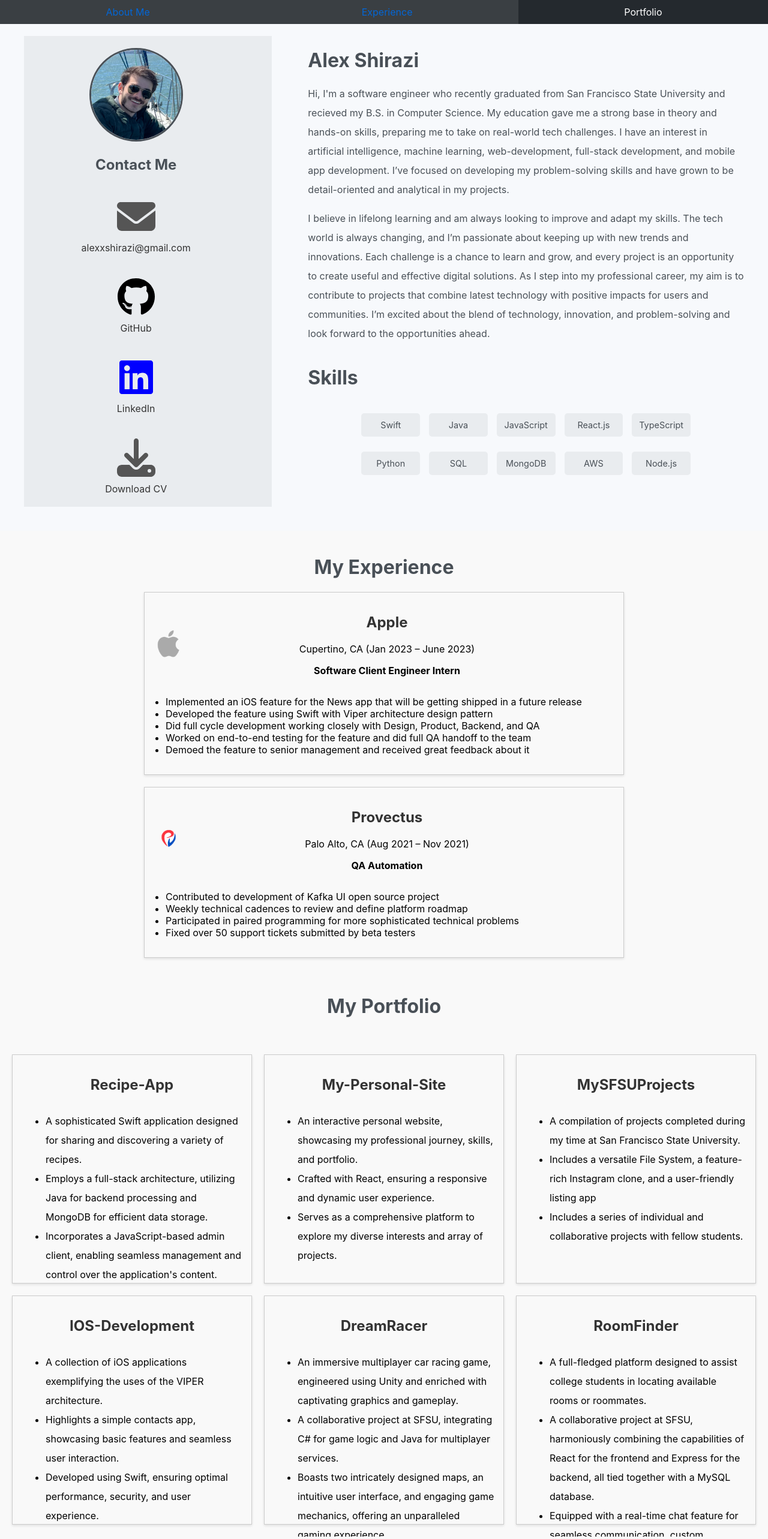
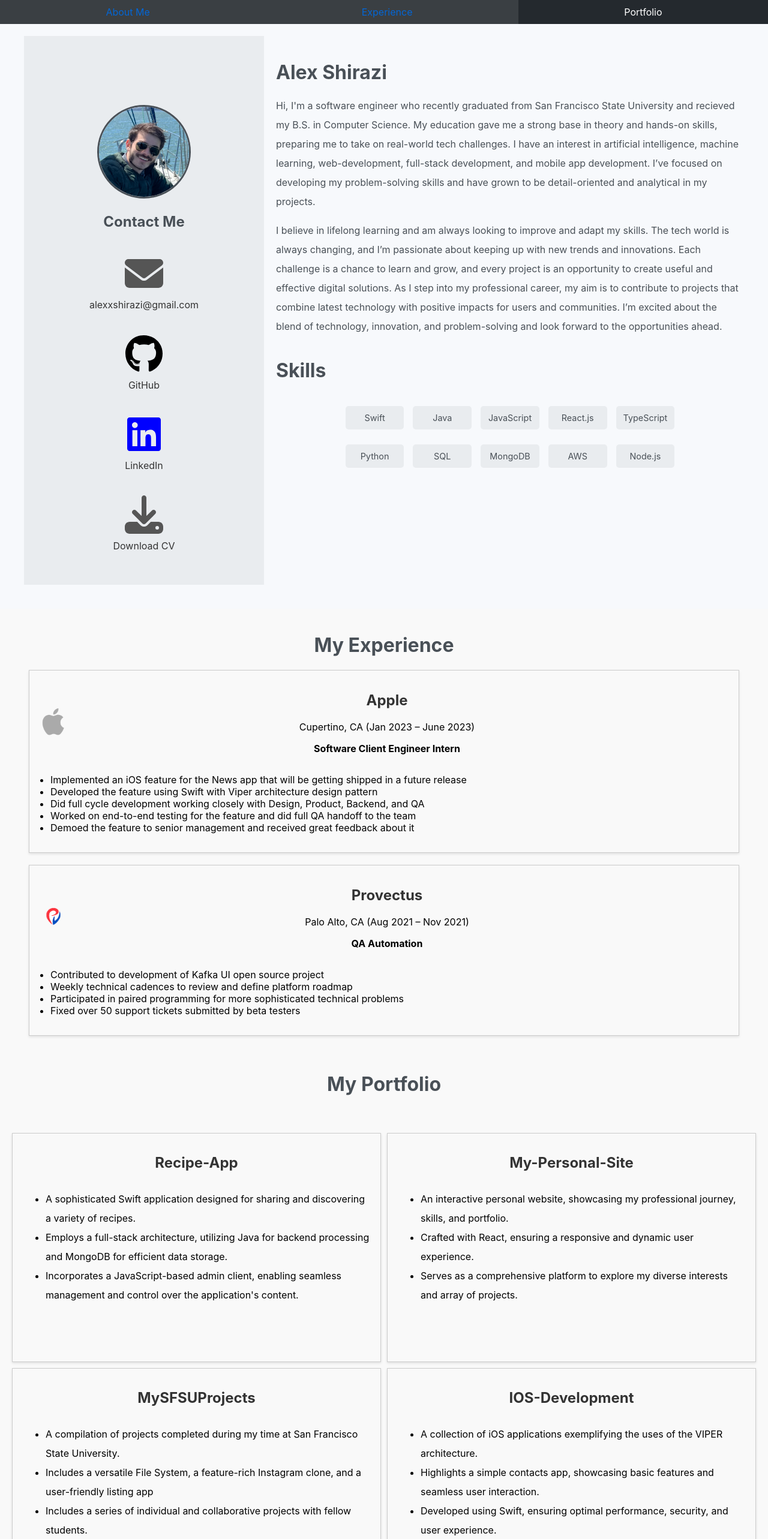
Before and after one commit to Alex-Shirazi1/My-Personal-Site, a React (Create React App) app in the folder my-personal-site/: page / in a window 1280 px wide. Shown: the top 2566 px of the page at 60% size. Built offline with nearby package versions, Linux system fonts and the light colour scheme.

Commit message:
added styles for medium sized screens in between mobile and full desktop

```diff
--- a/my-personal-site/src/App.css
+++ b/my-personal-site/src/App.css
@@ -447,3 +447,24 @@ h2 {
     min-height: 800px;
   }
 }
+
+@media (min-width: 769px) and (max-width: 1450px) {
+
+  .profile-section,
+  .info-section {
+    padding: 20px 0;
+  }
+
+  .experience {
+    width: 90%;
+  }
+
+  .projects {
+    grid-template-columns: repeat(2, 1fr);
+    gap: 10px;
+  }
+  .contact-component {
+    padding-top: 75px;
+    min-height: 800px;
+  }
+}
```
